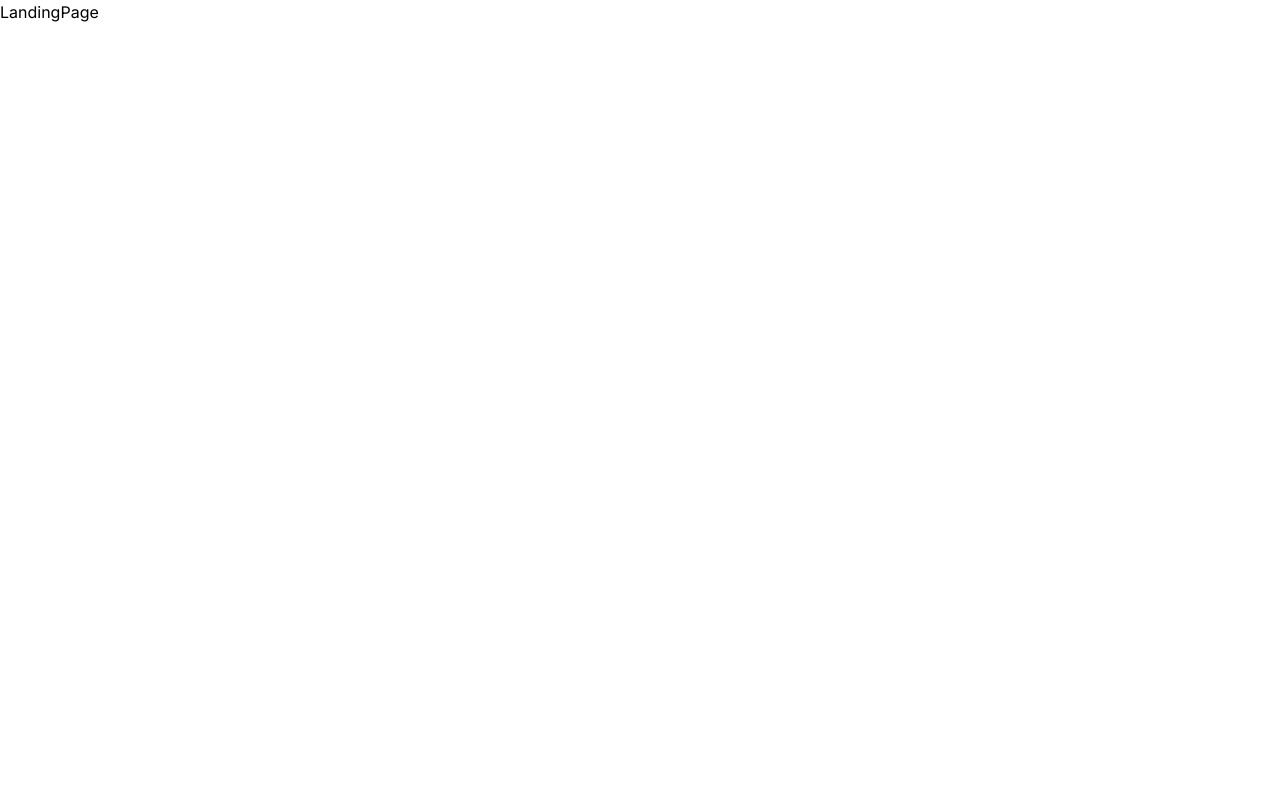
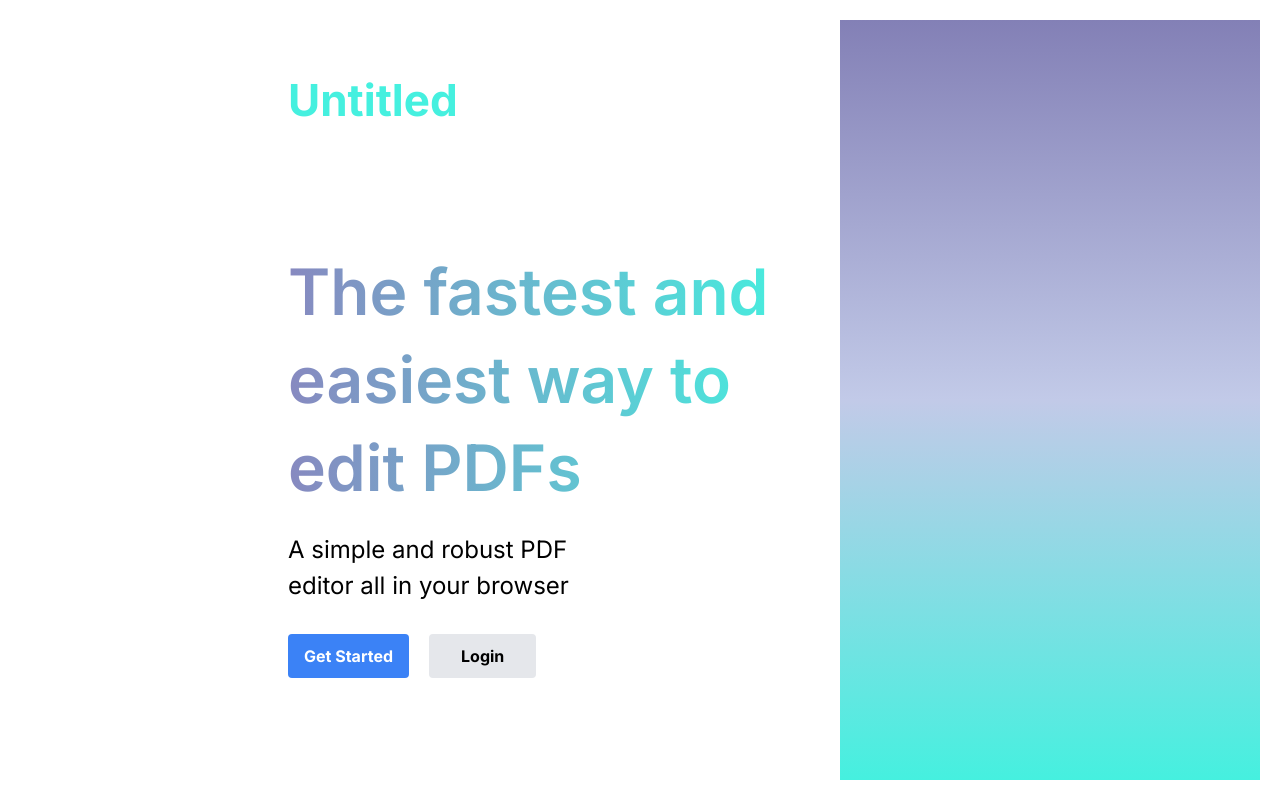
Before and after one commit to 98ZhaoJeffrey/pdf-editor, a Next.js app: page /landingpage in a window 1280 px wide. Built offline with nearby package versions, Linux system fonts and the light colour scheme.

Commit message:
Finished landingpage frontend

```diff
--- a/src/app/landingpage/page.tsx
+++ b/src/app/landingpage/page.tsx
@@ -1,9 +1,22 @@
 import React from 'react'
 
 function Landing() {
-  return (
-    <div>LandingPage</div>
-  )
+    return (
+        <>
+            <div className='flex w-full h-screen justify-between' >
+                <div className='m-5 sm:mt-12 sm:ml-12 md:ml-20  xl:mt-20 xl:ml-72 max-w-lg'>
+                    <h2 className='text-2xl sm:text-4xl lg:text-title font-bold text-secondary'>Untitled</h2>
+                    <h1 className='text-5xl sm:text-6xl lg:text-heading mt-28 lg:mt-32 font-semibold text-transparent bg-clip-text bg-gradient-to-r from-primary-200 to-secondary'>The fastest and easiest way to edit PDFs </h1>
+                    <h3 className='lg:text-description max-w-xs mt-5 mb-10'>A simple and robust PDF editor all in your browser</h3>
+                    <a className='text-white rounded bg-blue-500 hover:bg-blue-600 py-3 px-4 font-bold cursor-pointer'>Get Started</a>
+                    <a className='ml-5 rounded bg-gray-200 hover:bg-gray-300 py-3 px-8 font-bold cursor-pointer'>Login</a>
+                </div>
+                <div className='w-0 max-w-2xl md:w-1/2 lg:w-1/3 m-5 bg-gradient-to-b from-primary-300 via-primary-100 to-secondary'>
+                </div>
+            </div>
+
+        </>
+    )
 }
 
 export default Landing
--- a/tailwind.config.js
+++ b/tailwind.config.js
@@ -18,7 +18,10 @@ module.exports = {
         secondary: '#45F0DF',
       },
       fontSize: {
-        heading: "4rem",
+        heading: ["4rem", {
+          lineHeight: '5.5rem',
+        }],
+        title: "2.75rem",
         description: "1.5rem",
       },
       backgroundImage: {
```
